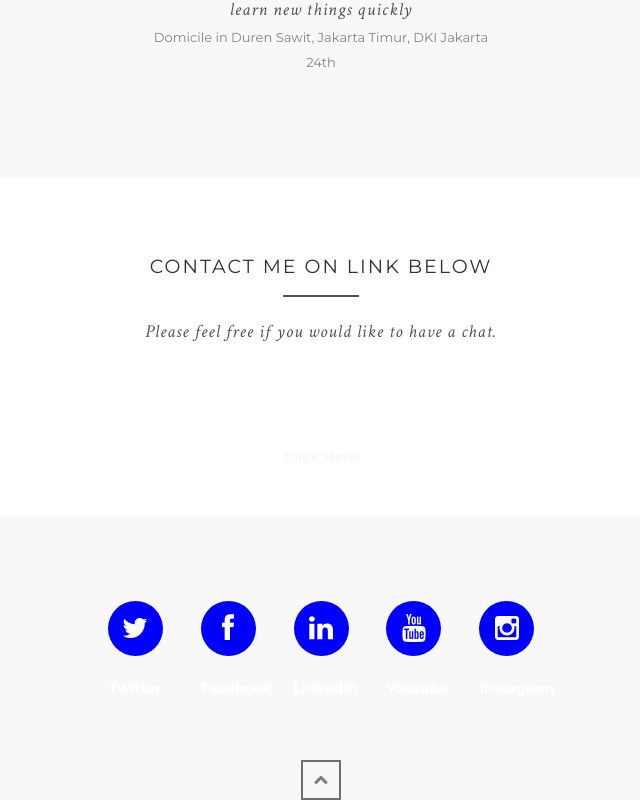
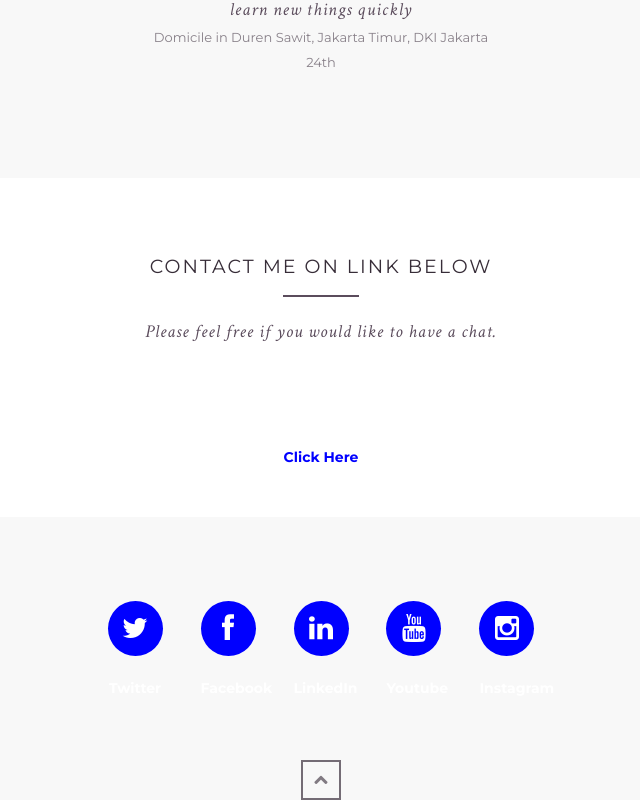
Before and after one commit to agungadisaputra04/agungadisaputra.github.io, a plain HTML site: page index.html in a window 1280 px wide. Shown: the part 4344-5144 px from the top of the page, without its empty margins (319-959 px from the left). Drawn offline with nearby package versions, Linux system fonts and the light colour scheme; some packages are replaced by stand-ins of ours; a script that the page names is missing.

Commit message:
Update index.html

```diff
--- a/index.html
+++ b/index.html
@@ -317,7 +317,7 @@
         <div class="col-xs-12 col-sm-12 col-md-12 col-lg-12 conForm text-center">
         <div id="message"></div>
 
-          <div class="col-xs-12 col-sm-12 col-md-12 col-lg-12"><a href="https://formsubmit.co/el/jimalo" style="color: #f8f8f8"> Click Here</a></div>
+          <div class="col-xs-12 col-sm-12 col-md-12 col-lg-12"><a href="https://formsubmit.co/el/jimalo" style="color: #0000ff"> Click Here</a></div>
 
       </div>
       </div>
```
